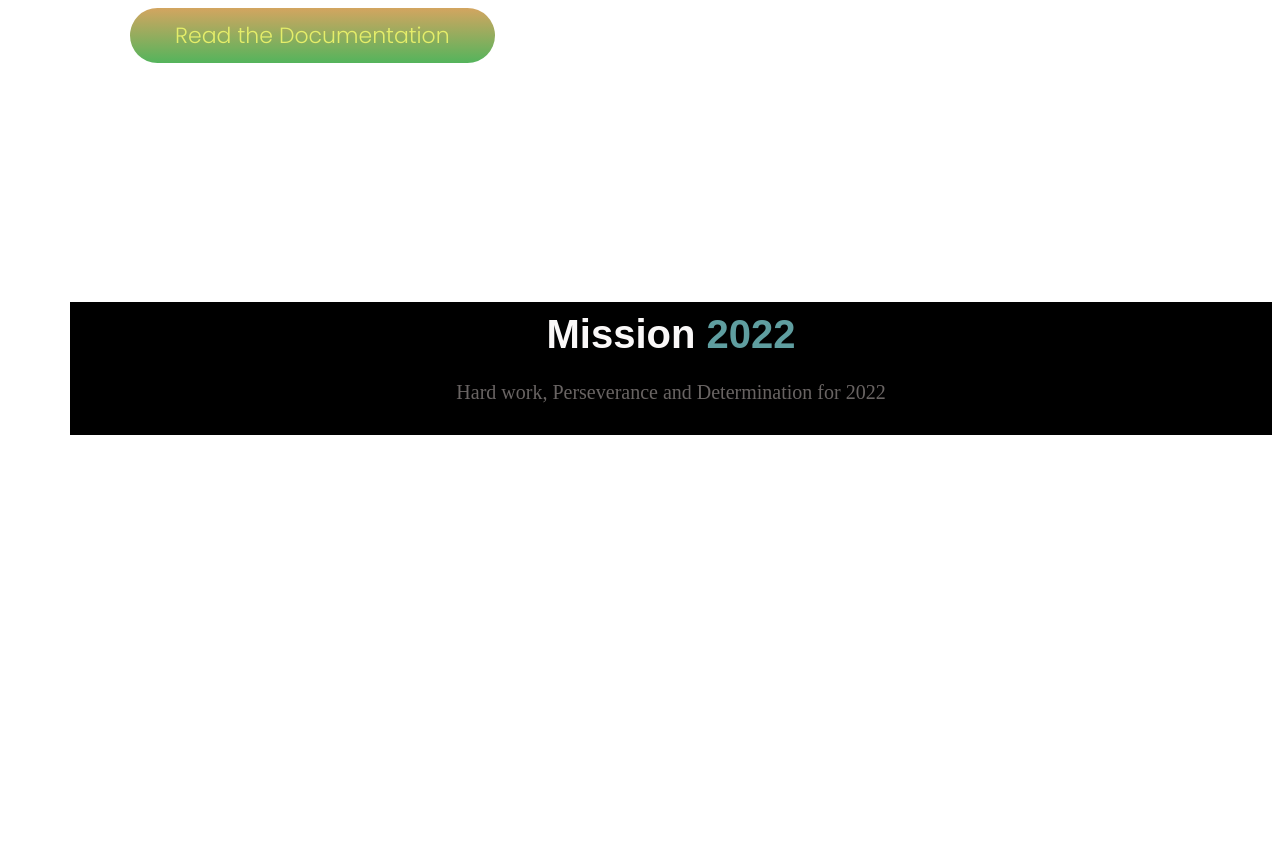
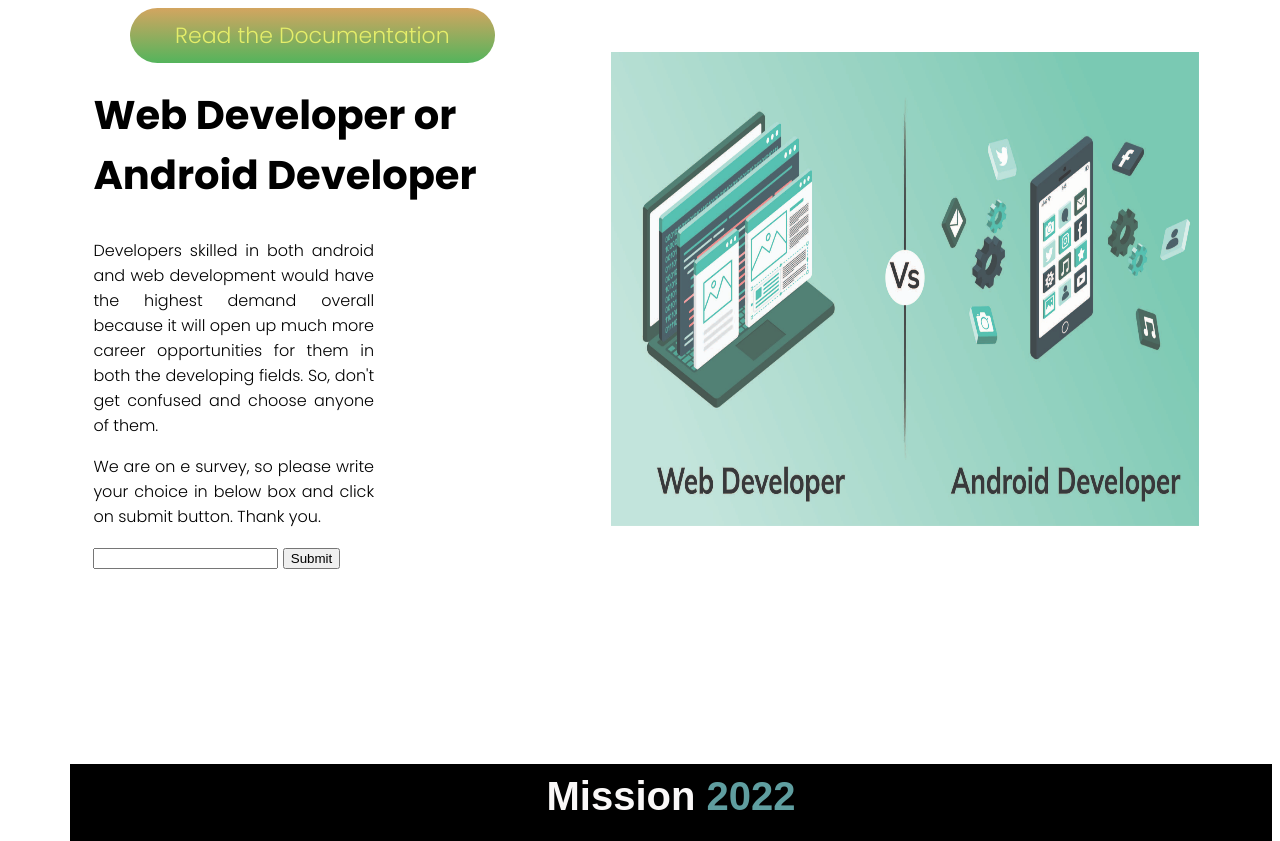
Before and after one commit to MirzaProPHB5/assignment-one-repo, a plain HTML site: page index.html in a window 1280 px wide. Shown: the part 2256-3097 px from the top of the page. Before the commit the page ends 2711 px from the top, so only its background shows below. Drawn offline with Linux system fonts and the light colour scheme; a web font is replaced by a local one.

Commit message:
last commit

```diff
--- a/index.html
+++ b/index.html
@@ -107,6 +107,27 @@
             <img src="images/pictures/project.png" alt="">
         </div>
     </section>
+    <section class="web-apps">
+        <div>
+            <h1 class="web-app">Web Developer or Android Developer</h1>
+            <p class="half-width">Developers skilled in both android and web development would have the highest demand
+                overall because it will
+                open up much more career opportunities for them in both the developing fields. So, don't get confused
+                and
+                choose anyone of them. </p>
+            <p class="half-width">We are on e survey, so please write your choice in below box and click on submit
+                button. Thank you.</p>
+            <div class="half-width">
+                <input type="text">
+                <input type="submit">
+            </div>
+
+        </div>
+        <div class="half-widthh">
+            <img src="images/web-vs-app.jpg" alt="">
+        </div>
+
+    </section>
     <section class="fifth-part">
         <div>
             <h4 class="bold-footer">Mission <span class="new-year">2022</span></h4>
--- a/style.css
+++ b/style.css
@@ -151,7 +151,7 @@ h3{
     background-size: 50% 50%;
     font-family: 'Poppins', sans-serif;
     display: flex;
-    margin-bottom: 250px;
+    margin-bottom: 0px;
     font-size: 22px;
 }
 .bold-footer{
@@ -179,3 +179,21 @@ h3{
 .new-year{
     color: cadetblue;
 }
+.web-app{
+    font-family: 'Poppins', sans-serif;
+    font-size: 40px;
+    font-weight: 700px;
+    text-align: left;
+    padding-left: 5%;
+}
+.web-apps{
+    font-family: 'Poppins', sans-serif;
+    display: flex;
+    margin-bottom: 120px;
+}
+.half-widthh img{
+    width: 80%;
+    height: 80%;
+    padding-left: 10%;
+    padding-top: 0%;
+    padding-bottom: 250px;
```
Also changed, not shown: images/web-vs-app.jpg (added).
